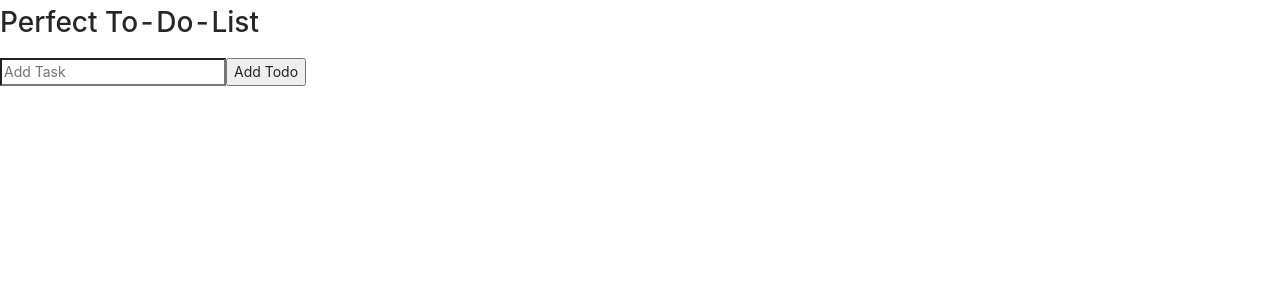
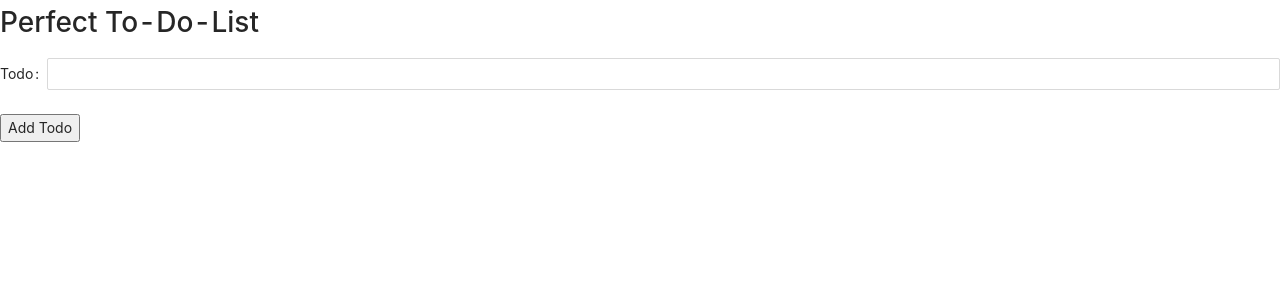
Before and after one commit to lebrancconvas/Perfect-ToDoList, a React (Create React App) app in the folder client/: page / in a window 1280 px wide. Shown: the top 300 px of the page. Built offline with nearby package versions, Linux system fonts and the light colour scheme.

Commit message:
💄 Edit Style.

```diff
--- a/client/src/pages/Homepage.tsx
+++ b/client/src/pages/Homepage.tsx
@@ -1,4 +1,5 @@
 import React, {SyntheticEvent, useState} from 'react';
+import {Form, Input, Button} from 'antd';
 
 const Homepage = () => {
 	const [todo, setTodo] = useState('');
@@ -20,12 +21,14 @@ const Homepage = () => {
 					</li>
 				))}
 			</ol>
-			<form onSubmit={addTodo}>
-				<input type="text" placeholder="Add Task" name="Todo" onChange={e => setTodo(e.target.value)}  />
+			<Form>
+				<Form.Item label="Todo" name="todo">
+					<Input />
+				</Form.Item>
 				<button type="submit">
 					Add Todo
 				</button>
-			</form>
+			</Form>
 		</div>
 	);
 }
```
